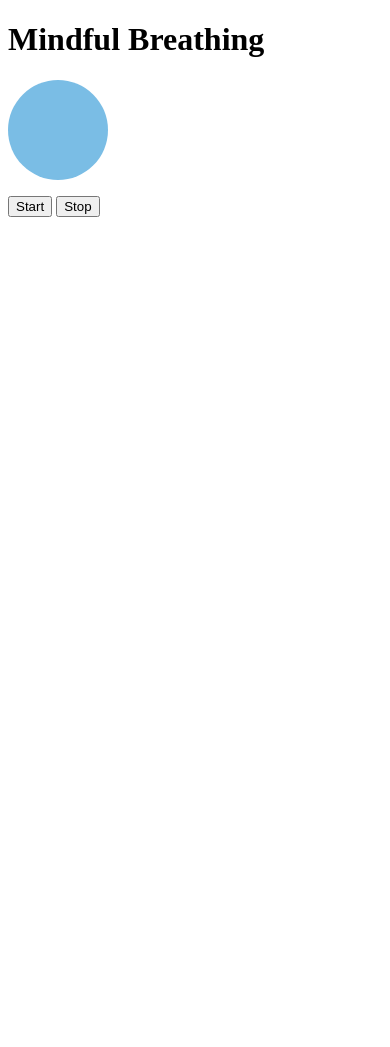
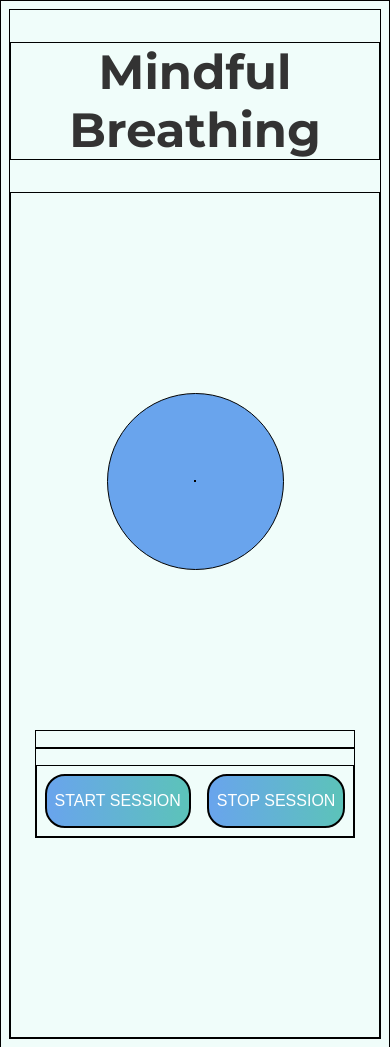
Before and after one commit to perezjprz19/mindful-breathing, a plain HTML site: page index.html in a window 390 px wide. Before the commit the page ends 844 px from the top, so only its background shows below. Drawn offline with Linux system fonts and the light colour scheme.

Commit message:
Refactor timer logic and improve UI reset for breathing app- Ensured intervalId and timeoutId are managed at the top level for proper clearing- Updated hold phase countdown to clear previous intervals before starting new ones- Improved stopBreathing function to fully reset UI and animation classes- Enhanced button and circle styles for better responsiveness and interaction- Cleaned up CSS for mobile and desktop scaling of breathing animation

```diff
--- a/index.html
+++ b/index.html
@@ -6,13 +6,19 @@
     <meta name="viewport" content="width=device-width, initial-scale=1.0">
     <link rel="stylesheet" href="style.css">
 
+    <!--Font Link-->
+
+    <link rel="preconnect" href="https://fonts.googleapis.com">
+    <link rel="preconnect" href="https://fonts.gstatic.com" crossorigin>
+    <link href="https://fonts.googleapis.com/css2?family=Montserrat:ital,wght@0,100..900;1,100..900&display=swap"
+        rel="stylesheet">
+
     <title>Mindful Breathing</title>
 </head>
 
 <body>
+    <h1 class="main-heading">Mindful Breathing</h1>
     <main>
-
-        <h1>Mindful Breathing</h1>
 
         <div class="circle ">
             <p id="displayCountdown"></p>
@@ -21,8 +27,13 @@
         <div class="breathingCycle">
             <p id="displayCurrentPhase"></p>
 
-            <button id="startButton">Start</button>
-            <button id="stopButton">Stop</button>
+            <div class="buttonContainer">
+
+                <button id="startButton">Start session</button>
+                <button id="stopButton">Stop session </button>
+
+            </div>
+
         </div>
 
 
--- a/script.js
+++ b/script.js
@@ -1,9 +1,9 @@
 //Define the breathing cycle phases and duration
 
 let breathingCycle = [
-    { name: 'inhale', duration: 4000 },
-    { name: 'hold', duration: 4000 },
-    { name: 'exhale', duration: 4000, }
+    { name: 'inhale', duration: 5000, message: 'Breathe in deeply through your nose, feeling your lungs expanding.' },
+    { name: 'hold', duration: 5000, message: 'Pause and feel your body still.' },
+    { name: 'exhale', duration: 5000, message: 'Breathe out through your mouth, letting go of unnecessary tension.'}
 ];
 
 let currentPhaseIndex = 0;
@@ -26,7 +26,7 @@ let displayCurrentPhase = document.getElementById('displayCurrentPhase');
 
 function currentPhase() {
 
-    displayCurrentPhase.innerText = breathingCycle[currentPhaseIndex].name;
+    displayCurrentPhase.innerText = breathingCycle[currentPhaseIndex].message;
     updateCircle(breathingCycle[currentPhaseIndex].name);
 
     timeoutId = setTimeout(() => {
@@ -90,10 +90,12 @@ stopButton.addEventListener('click', stopBreathing);
 function stopBreathing() {
     startButton.disabled = false;
     displayCurrentPhase.innerText = '';
+    displayCountdown.innerText = '';
     currentPhaseIndex = 0;
     clearTimeout(timeoutId);
     clearInterval(intervalId);
+    intervalId = null;
     circle.classList.remove('exhale');
     circle.classList.remove('inhale');
-    console.log("You've stopped the breathing exercise!");
+    console.log("You've stopped the breathing exercise!", intervalId);
 };
--- a/style.css
+++ b/style.css
@@ -1,9 +1,114 @@
+ * {
+    border: solid 1px black;
+ }
+
+ :root {
+
+    /* Colors */
+    --primaryColor:   #5CC3B9;
+    --accentColor: #69a4ed;
+    --backgroundColor: #f0fdfa;
+    --textColor: #333333;
+    --blueTealGradient:
+linear-gradient(90deg, rgba(105, 164, 237, 1) 0%, rgba(92, 195, 185, 1) 100%);
+
+    /*Typography
+.montserrat-<uniquifier> {
+  font-family: "Montserrat", sans-serif;
+  font-optical-sizing: auto;
+  font-weight: <weight>;
+  font-style: normal;
+}
+*/
+    --primaryFont: 'Montserrat', sans-serif;
+    --largeFont: 2rem;
+    --fontStyleBold: 700;
+    --fontStyleSemi: 600;
+    --smallFont: 1rem;
+    --fontStyleReg: 400;
+    --extraLgFont: 3rem;
+
+    /* Spacing & Layout */
+
+ }
+
+ body {
+    font-family: var(--primaryFont);
+    color: var(--textColor);
+    background-color: var(--backgroundColor);
+ }
+
+ .main-heading {
+    text-align: center;
+     font-size: var(--extraLgFont);
+    font-weight: var(--fontStyleBold);
+ }
+
+ main {
+    display: flex;
+    flex-direction:column;
+    align-items: center;
+    height: 100vh;
+    justify-content: center;
+
+ }
+
+.breathingCycle {
+    margin-top: 10rem;
+}
+
+ #displayCurrentPhase {
+    font-weight: var(--fontStyleReg);
+    font-style: italic;
+    font-optical-sizing:auto;
+    font-size: var(--largeFont);
+    text-align: center;
+ }
+
+ .buttonContainer {
+    display: flex;
+    justify-content: center;
+ }
+
+ #startButton, #stopButton {
+    font-size: var(--smallFont);
+    font-weight: var(--fontStyleSemibold);
+    padding: 1rem 3rem;
+    text-transform: uppercase;
+    background: var(--blueTealGradient);
+    border-radius: 20px;
+    cursor: pointer;
+    color: white;
+    margin: 0.5rem;
+    border:  2px solid black;
+
+&:hover {
+   transform: scale(1.05);
+}
+
+&:active {
+    transform: translate(0,0.25em);
+}
+
+ }
+
+
 .circle {
-    background-color: #7abde5;
-    width: 100px;
-    height: 100px;
+    display: flex;
+    background-color: var(--accentColor);
+    width: 250px;
+    height: 250px;
     border-radius: 50%;
     transition: transform 4s ease;
+    justify-content: center;
+    align-items: center;
+
+}
+
+.circle > p {
+    font-size: var(--extraLgFont);
+    text-align: center;
+
 }
 
 .inhale {
@@ -14,3 +119,39 @@
 .exhale {
     transform: scale(1);
 }
+
+/* Small Mobile */
+@media screen and (max-width: 480px) {
+
+    .circle {
+        width: 175px;
+        height: 175px;
+    }
+
+    .circle > p {
+    font-size: var(--largeFont);
+}
+
+.inhale {
+    transform:scale(1.5);
+
+}
+
+#displayCurrentPhase {
+    font-size: var(--smallFont);
+ }
+
+ #startButton, #stopButton {
+    padding: 1rem 0.5rem;
+ }
+}
+
+/* Medium Mobile */
+
+@media screen and (min-width: 481px) {
+
+ .inhale {
+    transform:scale(1.5);
+}
+
+}
```
